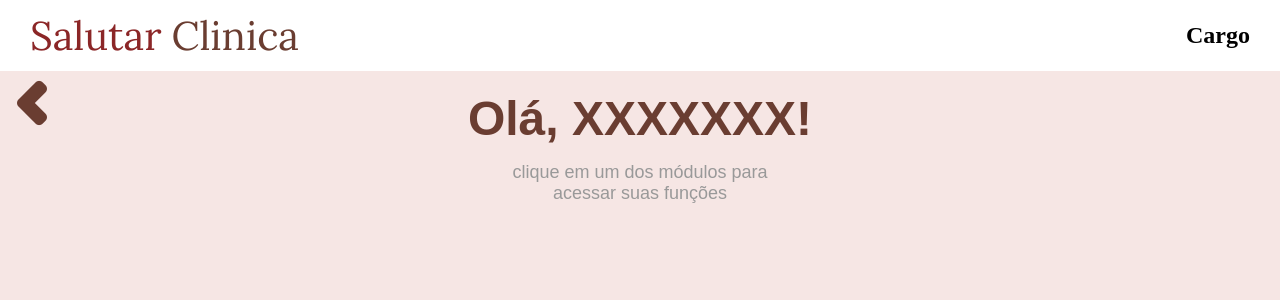
After one commit to FabricioEllerSL/Clinica-Salutar, a Django app: page /navegacao/ in a window 1280 px wide. The commit adds this page. Shown: the top 300 px of the page. Run offline with Django 5.2, Linux system fonts and the light colour scheme.

Commit message:
feat: navbar e textos principais navegacao

```diff
--- a/clinica_salutar/urls.py
+++ b/clinica_salutar/urls.py
@@ -22,4 +22,5 @@ urlpatterns = [
     path('admin/', admin.site.urls),
     path('', views.first_page, name="home"),
     path('login/', views.login_page, name="login"),
+    path('navegacao/', views.navigation_page, name="navegacao"),
 ]
--- a/home/templates/home/login.html
+++ b/home/templates/home/login.html
@@ -6,7 +6,7 @@
 <head>
     <meta charset="UTF-8">
     <meta name="viewport" content="width=device-width, initial-scale=1.0">
-    <title>Clínica Salutar</title>
+    <title>Login</title>
 
     <!-- CSS da pagina login -->
     <link rel="stylesheet" href="{% static 'home/css/loginstyle.css' %}">
--- /dev/null
+++ b/home/templates/home/navegacao.html
@@ -0,0 +1,35 @@
+{% load static %}
+
+<!DOCTYPE html>
+<html lang="en">
+<head>
+    <meta charset="UTF-8">
+    <meta name="viewport" content="width=device-width, initial-scale=1.0">
+    <title>Clínica Salutar</title>
+
+
+    <!-- CSS da pagina navegacao -->
+    <link rel="stylesheet" href="{% static 'home/css/navegacao.css' %}">
+
+    <!-- Fonte do nome da empresa -->
+    {% include 'partials/font.html' %}
+</head>
+<body>
+    <nav class="nav-bar">
+        <a href="{% url 'home' %}">
+            <h1 style="font-family: 'Lora'; font-weight: 400; display: flex; color: #8b2627; font-size: 40px;">Salutar <p style="font-family: 'Lora'; color: #6a3d31; margin-left: 10px;">Clinica</p></h1>
+        </a>
+        <h2>Cargo</h2>
+    </nav>
+
+    <main>
+
+        <div style="display: flex;">
+            <a href="{% url 'login' %}" class="return-button"><img src="{% static 'home/imagens/chevron-left.png' %}" alt=""></a>
+            <h class="welcome-text">Olá, XXXXXXX!</h2>
+        </div>
+
+        <h5 class="click-text">clique em um dos módulos para acessar suas funções</h5>
+    </main>
+</body>
+</html>
--- a/home/views.py
+++ b/home/views.py
@@ -12,3 +12,7 @@ def first_page(request):
 def login_page(request):
     data_atual = datetime.now().strftime('%d/%m/%Y')
     return render(request, 'home/login.html', {'data_atual': data_atual})
+
+
+def navigation_page(request):
+    return render(request, 'home/navegacao.html')
--- /dev/null
+++ b/static/home/css/navegacao.css
@@ -0,0 +1,47 @@
+*{
+    margin: 0 ;
+    padding: 0;
+}
+
+body{
+    background-color: #f6e6e4;
+}
+
+.nav-bar{
+    display: flex;
+    justify-content: space-between;
+    align-items: center;
+    padding: 10px 30px;
+    background-color: #fff;
+
+}
+
+a{
+    text-decoration: none;
+}
+
+.return-button{
+    background-color: #f6e6e4;
+    border: none;
+    cursor: pointer;
+    position: fixed;
+}
+
+.welcome-text{
+    font-family: sans-serif;
+    font-weight: bold;
+    font-size: 3rem;
+    color: #6a3d31;
+    margin: 0 auto;
+    margin-top: 20px;
+}
+
+.click-text{
+    font-family: sans-serif;
+    color: #999;
+    font-weight: 500;
+    font-size: 18px;
+    width: 20%;
+    margin: 1rem auto;
+    text-align: center;
+}
```
Also changed, not shown: static/home/imagens/chevron-left.png (added).
